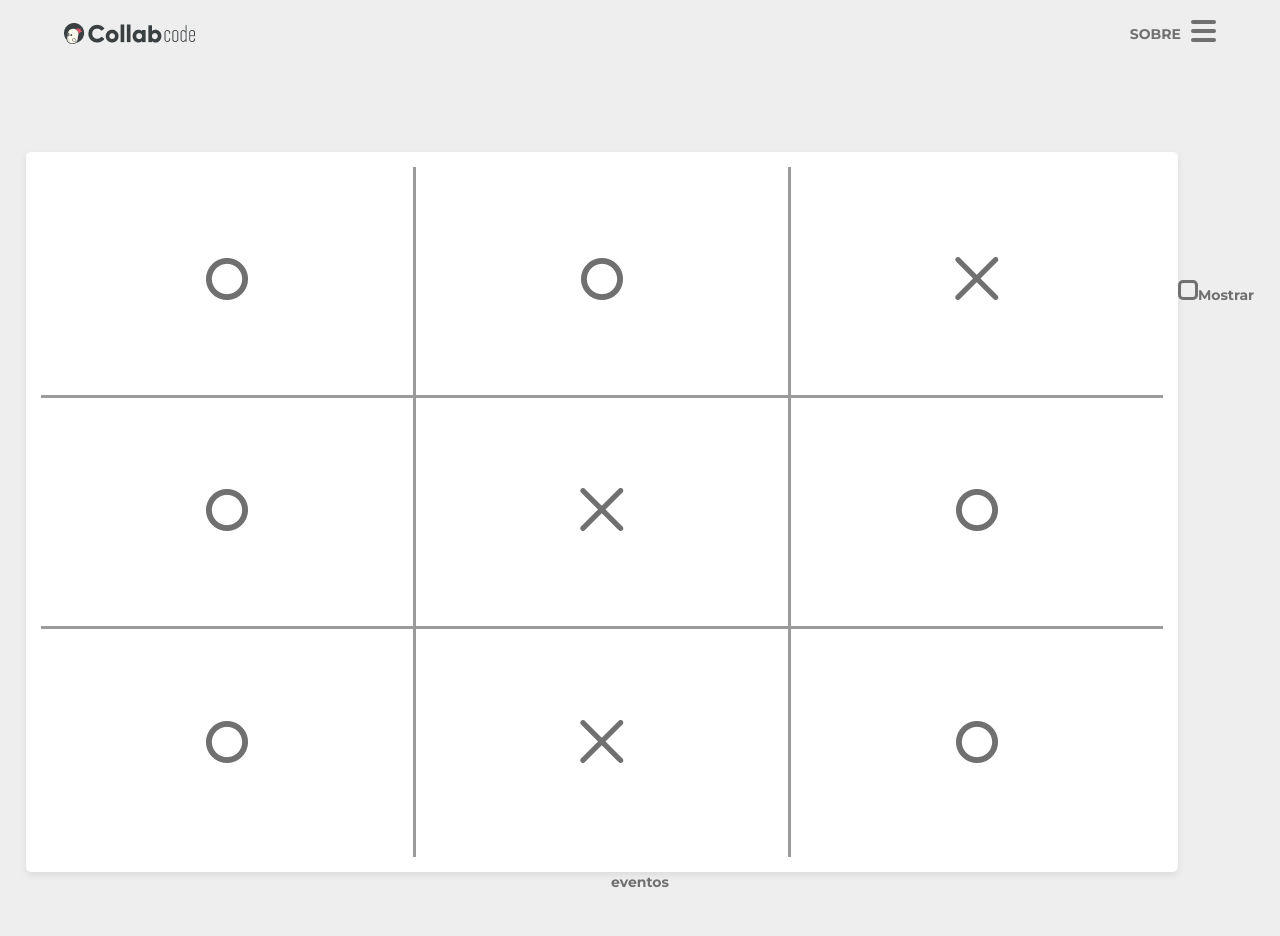
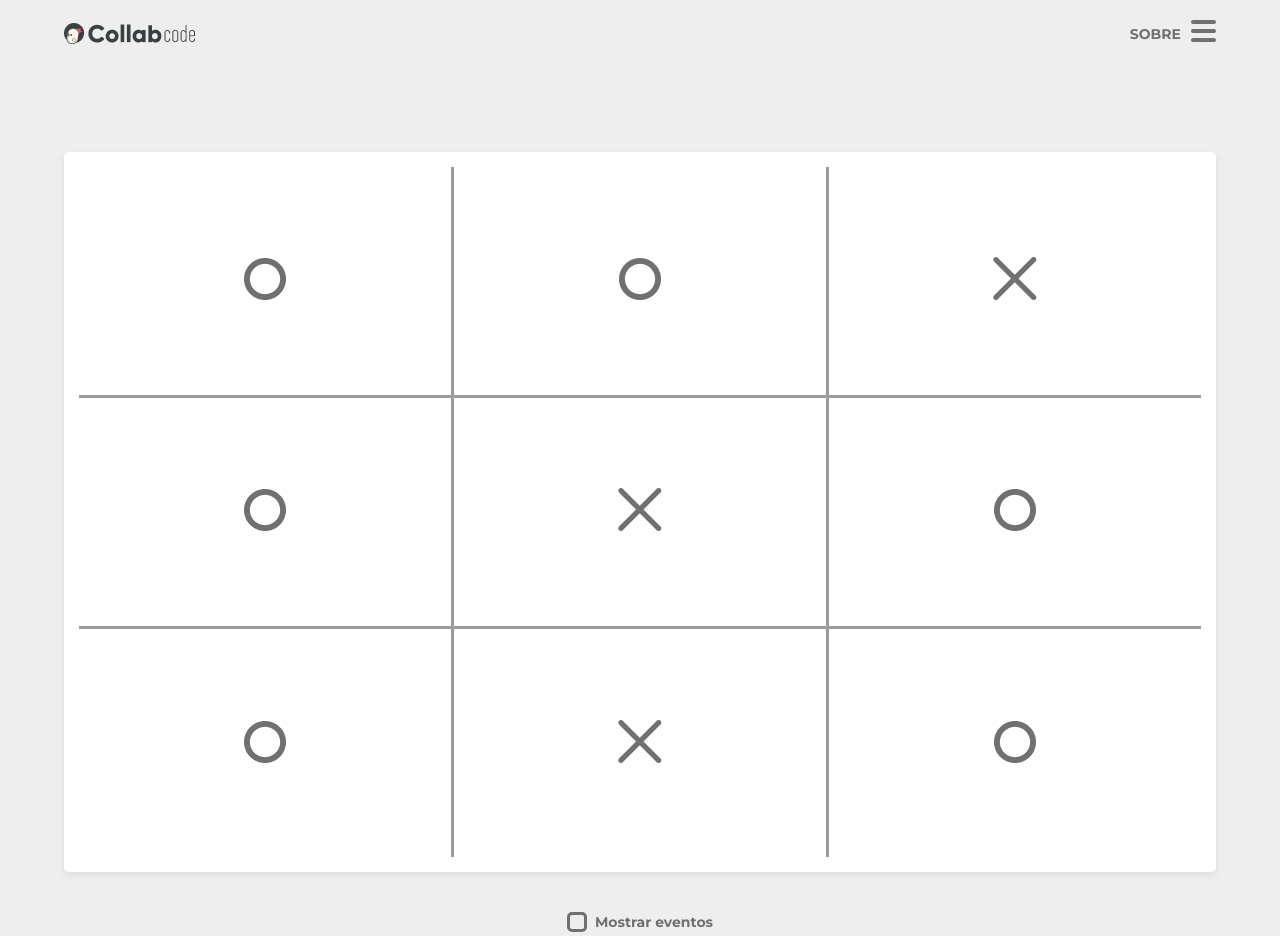
Before and after one commit to danilojduarte/JogoDaVelhaReact, a React (Create React App) app in the folder jogo-da-velha/: page / in a window 1280 px wide. Before the commit the page ends 891 px from the top, so only its background shows below. Built offline with nearby package versions, Linux system fonts and the light colour scheme.

Commit message:
Posicionar o checkbox

```diff
--- a/jogo-da-velha/src/app.css
+++ b/jogo-da-velha/src/app.css
@@ -14,4 +14,5 @@
     box-sizing: border-box;
     width: 90vw;
     height: 90vh;
+    margin-bottom: 40px;
 }
--- a/jogo-da-velha/src/objects/Checkbox/styles.css
+++ b/jogo-da-velha/src/objects/Checkbox/styles.css
@@ -1,5 +1,11 @@
 .input {
     display: none;
+}
+
+.label {
+    display: inline-flex;
+    /* justify-content: center; */
+    align-items: center;
 }
 
 .label::before {
@@ -11,6 +17,7 @@
     height: 20px;
     border-radius: 5px;
     cursor: pointer;
+    margin-right: 8px;
 }
 
 .input:checked + .label::before {
```
